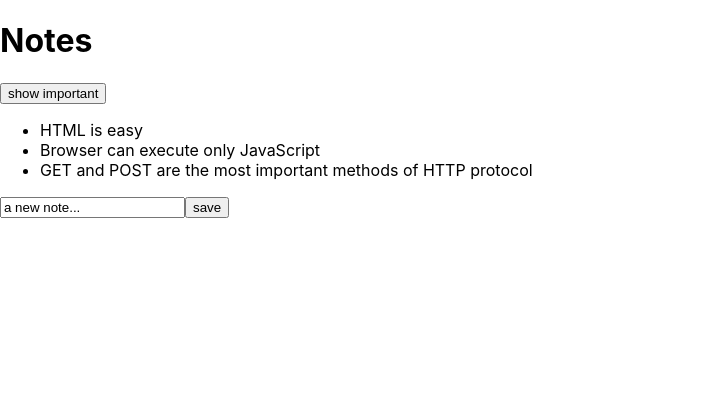
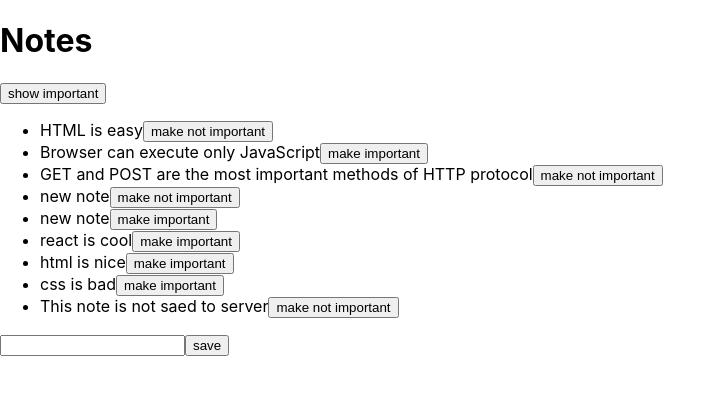
Before and after one commit to marekzelinka/notes, a React (Create React App) app in the folder frontend/: page / in a window 1280 px wide. Shown: the top 394 px of the page, without its empty margins (0-726 px from the left). Built offline with nearby package versions, Linux system fonts and the light colour scheme; data requests are answered from the project's data file.

Commit message:
getting data from server and altering data

```diff
--- a/frontend/db.json
+++ b/frontend/db.json
@@ -17,6 +17,36 @@
       "content": "GET and POST are the most important methods of HTTP protocol",
       "date": "2019-05-30T19:20:14.298Z",
       "important": true
+    },
+    {
+      "content": "new note",
+      "date": "2021-05-14T16:48:43.655Z",
+      "important": true,
+      "id": 4
+    },
+    {
+      "content": "new note",
+      "date": "2021-05-14T16:49:23.858Z",
+      "important": false,
+      "id": 5
+    },
+    {
+      "content": "react is cool",
+      "date": "2021-05-14T16:49:31.112Z",
+      "important": false,
+      "id": 6
+    },
+    {
+      "content": "html is nice",
+      "date": "2021-05-14T16:59:27.255Z",
+      "important": false,
+      "id": 7
+    },
+    {
+      "content": "css is bad",
+      "date": "2021-05-14T17:07:26.955Z",
+      "important": false,
+      "id": 8
     }
   ]
 }
--- /dev/null
+++ b/frontend/src/components/AddNote.js
@@ -0,0 +1,24 @@
+const { useState } = require('react')
+
+const AddNote = ({ onSubmit }) => {
+  const [newNote, setNewNote] = useState('')
+
+  const addNote = (e) => {
+    e.preventDefault()
+    onSubmit(newNote)
+    setNewNote('')
+  }
+
+  const handleNoteChange = (e) => {
+    setNewNote(e.target.value)
+  }
+
+  return (
+    <form onSubmit={addNote}>
+      <input value={newNote} onChange={handleNoteChange} />
+      <button type="submit">save</button>
+    </form>
+  )
+}
+
+export default AddNote
--- a/frontend/src/components/App.js
+++ b/frontend/src/components/App.js
@@ -1,51 +1,63 @@
-import axios from 'axios'
 import { useEffect, useState } from 'react'
+import Filter from './Filter'
 import NoteList from './NoteList'
+import NoteItem from './NoteItem'
+import AddNote from './AddNote'
+import noteService from 'services/notes'
 
 const App = () => {
   const [notes, setNotes] = useState([])
-  const [newNote, setNewNote] = useState('a new note...')
   const [showAll, setShowAll] = useState(true)
 
   useEffect(() => {
-    axios.get('http://localhost:3001/notes').then((res) => {
-      setNotes(res.data)
-    })
+    noteService.getAll().then((initialNotes) => setNotes(initialNotes))
   }, [])
 
   const notesToShow = showAll ? notes : notes.filter((note) => note.important)
 
-  const addNote = (e) => {
-    e.preventDefault()
-
+  const addNote = (newNote) => {
     const noteObj = {
       content: newNote,
       date: new Date().toISOString(),
       important: Math.random() < 0.5,
-      id: notes.length + 1,
     }
 
-    setNotes((notes) => notes.concat(noteObj))
-    setNewNote('')
+    noteService
+      .create(noteObj)
+      .then((returnedNote) => setNotes((notes) => notes.concat(returnedNote)))
   }
 
-  const handleNoteChange = (e) => {
-    setNewNote(e.target.value)
+  const toggleImportance = (id) => {
+    const note = notes.find((note) => note.id === id)
+    const changedNote = { ...note, important: !note.important }
+
+    noteService
+      .update(id, changedNote)
+      .then((returnedNote) =>
+        setNotes((notes) =>
+          notes.map((note) => (note.id !== id ? note : returnedNote))
+        )
+      )
+      .catch(() => {
+        alert(`the note '${note.content}' was already deleted from server`)
+        setNotes((notes) => notes.filter((note) => note.id !== id))
+      })
   }
 
   return (
     <div>
       <h1>Notes</h1>
-      <div>
-        <button onClick={() => setShowAll((showAll) => !showAll)}>
-          show {showAll ? 'important' : 'all'}
-        </button>
-      </div>
-      <NoteList notes={notesToShow} />
-      <form onSubmit={addNote}>
-        <input value={newNote} onChange={handleNoteChange} />
-        <button type="submit">save</button>
-      </form>
+      <Filter
+        value={showAll}
+        onClick={() => setShowAll((showAll) => !showAll)}
+      />
+      <NoteList
+        notes={notesToShow}
+        renderNote={(note) => (
+          <NoteItem key={note.id} note={note} onToggle={toggleImportance} />
+        )}
+      />
+      <AddNote onSubmit={addNote} />
     </div>
   )
 }
--- /dev/null
+++ b/frontend/src/components/Filter.js
@@ -0,0 +1,11 @@
+const Filter = ({ value, onClick }) => {
+  const label = value ? 'show important' : 'show all'
+
+  return (
+    <div>
+      <button onClick={onClick}>{label}</button>
+    </div>
+  )
+}
+
+export default Filter
--- /dev/null
+++ b/frontend/src/components/NoteItem.js
@@ -0,0 +1,11 @@
+const NoteItem = ({ note, onToggle }) => {
+  const label = note.important ? 'make not important' : 'make important'
+  return (
+    <li>
+      {note.content}
+      <button onClick={() => onToggle(note.id)}>{label}</button>
+    </li>
+  )
+}
+
+export default NoteItem
--- a/frontend/src/components/NoteList.js
+++ b/frontend/src/components/NoteList.js
@@ -1,11 +1,5 @@
-const NoteItem = ({ note }) => <li>{note.content}</li>
-
-const NoteList = ({ notes }) => (
-  <ul>
-    {notes.map((note) => (
-      <NoteItem key={note.id} note={note} />
-    ))}
-  </ul>
+const NoteList = ({ notes, renderNote }) => (
+  <ul>{notes.map((note) => renderNote(note))}</ul>
 )
 
 export default NoteList
--- /dev/null
+++ b/frontend/src/services/notes.js
@@ -0,0 +1,25 @@
+const { default: axios } = require('axios')
+
+const baseUrl = 'http://localhost:3001/notes'
+
+const noteService = {
+  getAll: () => {
+    const nonExisting = {
+      id: 10000,
+      content: 'This note is not saed to server',
+      date: '2019-05-30T17:30:31.098Z',
+      important: true,
+    }
+    return axios.get(baseUrl).then((res) => res.data.concat(nonExisting))
+  },
+
+  create: (newObj) => {
+    return axios.post(baseUrl, newObj).then((res) => res.data)
+  },
+
+  update: (id, newObj) => {
+    return axios.put(`${baseUrl}/${id}`, newObj).then((res) => res.data)
+  },
+}
+
+export default noteService
```
